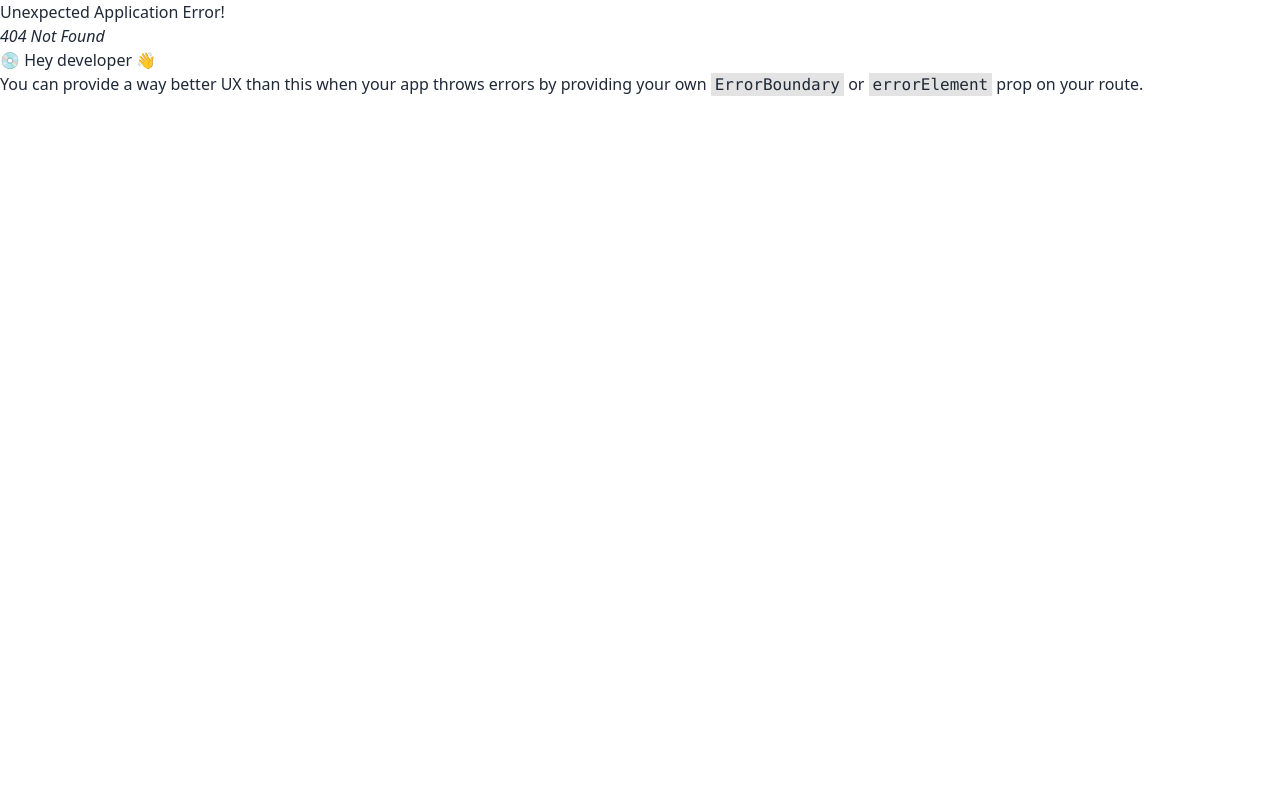
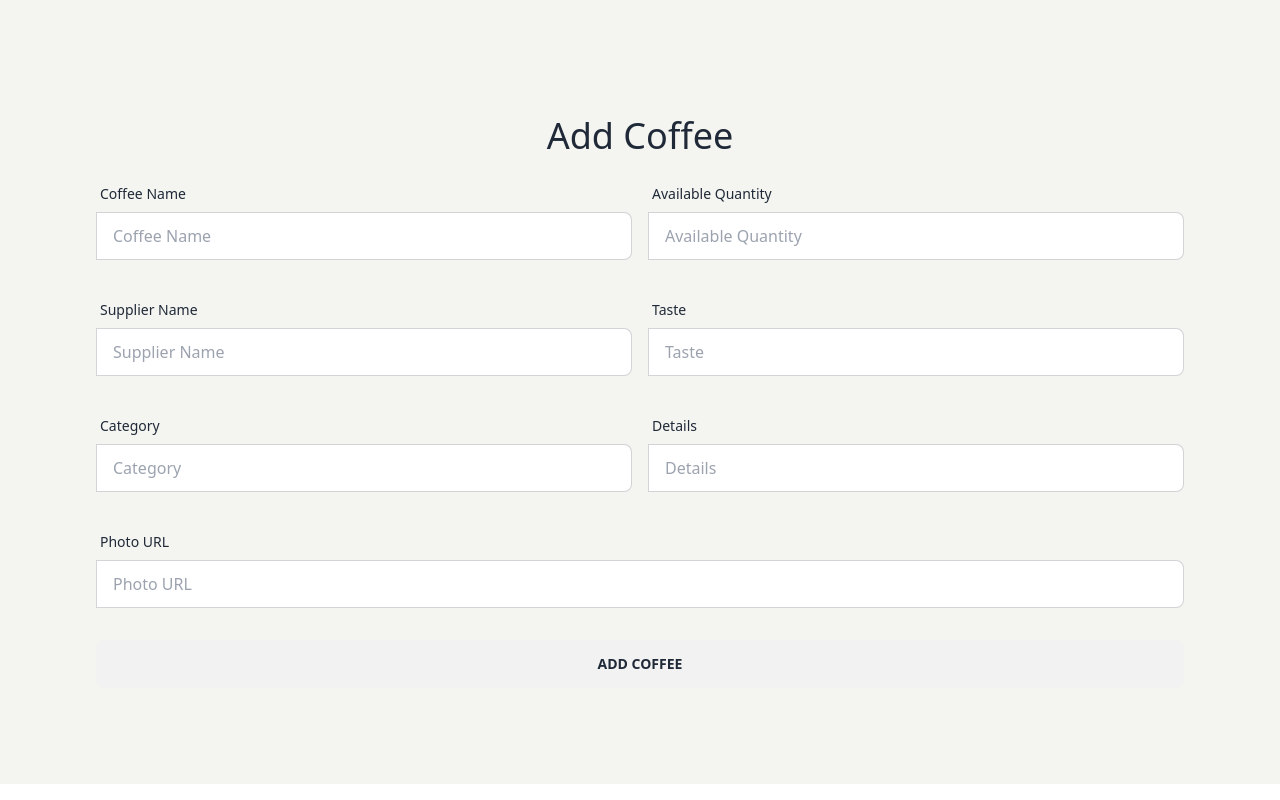
Before and after one commit to habib33-3/coffee-store-client, a React (Vite) app: page /addCoffee in a window 1280 px wide. Before the commit this address had no page. Built offline with nearby package versions, Linux system fonts and the light colour scheme.

Commit message:
add coffee page

```diff
--- a/package.json
+++ b/package.json
@@ -12,7 +12,8 @@
   "dependencies": {
     "react": "^18.2.0",
     "react-dom": "^18.2.0",
-    "react-router-dom": "^6.16.0"
+    "react-router-dom": "^6.16.0",
+    "sweetalert2": "^11.7.32"
   },
   "devDependencies": {
     "@types/react": "^18.2.15",
--- /dev/null
+++ b/src/App.jsx
@@ -0,0 +1,9 @@
+const App = () => {
+  return (
+    <div>
+      <h1>hello</h1>
+    </div>
+  );
+};
+
+export default App;
--- /dev/null
+++ b/src/components/AddCoffee.jsx
@@ -0,0 +1,165 @@
+import Swal from "sweetalert2";
+
+const AddCoffee = () => {
+  const handleAddCoffee = (e) => {
+    e.preventDefault();
+
+    const form = e.target;
+
+    const name = form.name.value;
+    const quantity = form.quantity.value;
+    const supplier = form.supplier.value;
+    const taste = form.taste.value;
+    const category = form.category.value;
+    const details = form.details.value;
+    const photo = form.photo.value;
+
+    const newCoffee = {
+      name,
+      quantity,
+      supplier,
+      taste,
+      category,
+      details,
+      photo,
+    };
+    console.log(newCoffee);
+
+    fetch("http://localhost:3000/coffee", {
+      method: "POST",
+      headers: {
+        "content-type": "application/json",
+      },
+      body: JSON.stringify(newCoffee),
+    })
+      .then((res) => res.json())
+      .then((data) => {
+        console.log(data);
+        Swal.fire({
+          title: "Success",
+          text: "Coffee Added",
+          icon: "success",
+        });
+      });
+  };
+
+  return (
+    <div>
+      <div className="bg-[#f4f4f0] p-24 ">
+        <h1 className="text-4xl text-center my-5">Add Coffee</h1>
+        <form onSubmit={handleAddCoffee}>
+          {/* form name and quantity row */}
+          <div className="md:flex mb-8">
+            <div className="form-control md:w-1/2">
+              <label className="label">
+                <span className="label-text">Coffee Name</span>
+              </label>
+              <label className="input-group">
+                <input
+                  type="text"
+                  name="name"
+                  placeholder="Coffee Name"
+                  className="input input-bordered w-full"
+                />
+              </label>
+            </div>
+            <div className="form-control md:w-1/2 ml-4">
+              <label className="label">
+                <span className="label-text">Available Quantity</span>
+              </label>
+              <label className="input-group">
+                <input
+                  type="text"
+                  name="quantity"
+                  placeholder="Available Quantity"
+                  className="input input-bordered w-full"
+                />
+              </label>
+            </div>
+          </div>
+          {/* form supplier row */}
+          <div className="md:flex mb-8">
+            <div className="form-control md:w-1/2">
+              <label className="label">
+                <span className="label-text">Supplier Name</span>
+              </label>
+              <label className="input-group">
+                <input
+                  type="text"
+                  name="supplier"
+                  placeholder="Supplier Name"
+                  className="input input-bordered w-full"
+                />
+              </label>
+            </div>
+            <div className="form-control md:w-1/2 ml-4">
+              <label className="label">
+                <span className="label-text">Taste</span>
+              </label>
+              <label className="input-group">
+                <input
+                  type="text"
+                  name="taste"
+                  placeholder="Taste"
+                  className="input input-bordered w-full"
+                />
+              </label>
+            </div>
+          </div>
+          {/* form category and details row */}
+          <div className="md:flex mb-8">
+            <div className="form-control md:w-1/2">
+              <label className="label">
+                <span className="label-text">Category</span>
+              </label>
+              <label className="input-group">
+                <input
+                  type="text"
+                  name="category"
+                  placeholder="Category"
+                  className="input input-bordered w-full"
+                />
+              </label>
+            </div>
+            <div className="form-control md:w-1/2 ml-4">
+              <label className="label">
+                <span className="label-text">Details</span>
+              </label>
+              <label className="input-group">
+                <input
+                  type="text"
+                  name="details"
+                  placeholder="Details"
+                  className="input input-bordered w-full"
+                />
+              </label>
+            </div>
+          </div>
+          {/* form Photo url row */}
+          <div className="mb-8">
+            <div className="form-control w-full">
+              <label className="label">
+                <span className="label-text">Photo URL</span>
+              </label>
+              <label className="input-group">
+                <input
+                  type="text"
+                  name="photo"
+                  placeholder="Photo URL"
+                  className="input input-bordered w-full"
+                />
+              </label>
+            </div>
+          </div>
+          <input
+            type="submit"
+            value="Add Coffee"
+            className="btn btn-block"
+          />
+        </form>
+      </div>
+    </div>
+  );
+};
+
+export default AddCoffee;
--- /dev/null
+++ b/src/components/UpdateCoffee.jsx
@@ -0,0 +1,9 @@
+const UpdateCoffee = () => {
+  return (
+    <div>
+      <p>update</p>
+    </div>
+  );
+};
+
+export default UpdateCoffee;
```
Also changed, not shown: src/main.jsx (+14 -1 lines), 1 other file (tests, documents, lock files or other folders).
